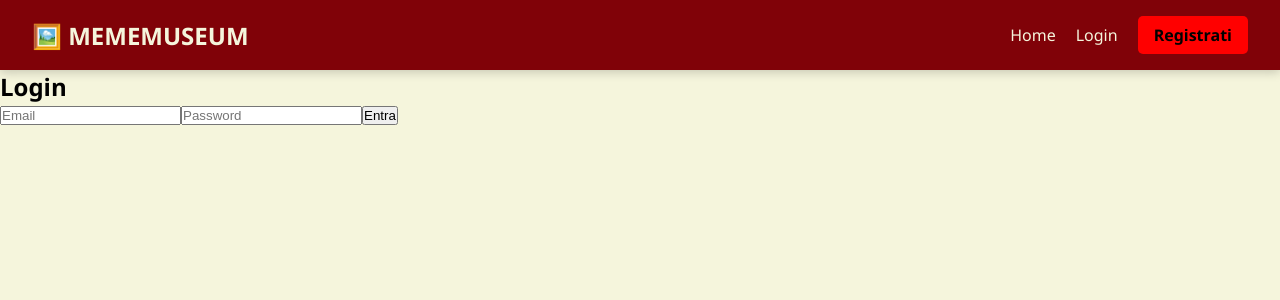
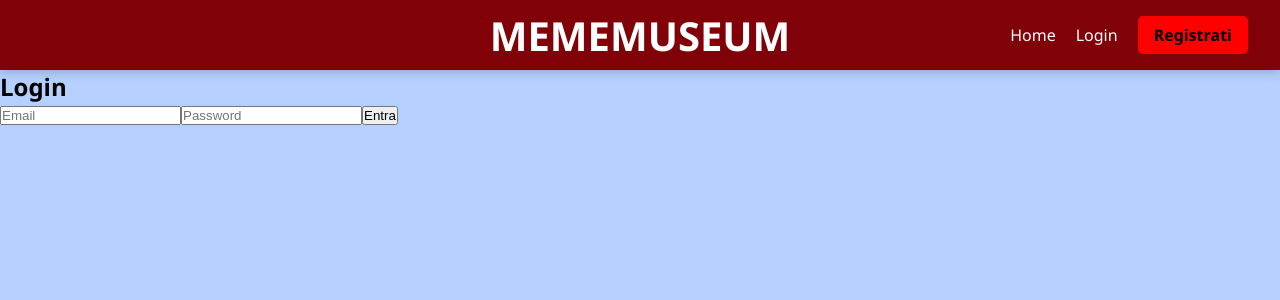
Before and after one commit to crymar02/TecWeb, a React (Vite) app in the folder mememuseum/: page /login in a window 1280 px wide. Shown: the top 300 px of the page. Built offline with nearby package versions, Linux system fonts and the light colour scheme.

Commit message:
Aggiustato grafica, Da fare: implementare la ricerca

```diff
--- a/mememuseum/index.html
+++ b/mememuseum/index.html
@@ -9,4 +9,5 @@
     <div id="root"></div>
     <script type="module" src="/src/index.jsx"></script>
   </body>
+  <link rel="stylesheet" href="https://cdnjs.cloudflare.com/ajax/libs/font-awesome/6.5.0/css/all.min.css">
 </html>
--- a/mememuseum/src/App.css
+++ b/mememuseum/src/App.css
@@ -1,8 +1,8 @@
 /* --- 1. VARIABILI E BASE --- */
 :root {
-  --primary-color: #800208;   /* Bordeaux Museo */
-  --secondary-color: #F5F5DC; /* Crema Sfondo */
-  --accent-color: #ff0000;    /* Rosso Pulsanti */
+  --primary-color: #800208;
+  --secondary-color: #b5d0ff;
+  --accent-color: #ff0000;
   --text-dark: #000000;
   --text-muted: #000000;
   --white: #ffffff;
@@ -37,9 +37,14 @@
 }
 
 .logo a {
-  font-size: 1.5rem;
+  font-size: 2.5rem;
+  font-style:italic, cursive;
   font-weight: bold;
-  color: var(--secondary-color);
+  color: #ffffff ;
+  position: absolute;
+  top: 50%;
+  left: 50%;
+  transform: translate(-50%, -50%);
   text-decoration: none;
 }
 
@@ -50,7 +55,7 @@
 }
 
 .nav-link {
-  color: var(--secondary-color);
+  color: #ffffff;
   text-decoration: none;
   transition: color 0.3s;
 }
@@ -196,12 +201,12 @@
 
 .create-card:hover {
   background-color: var(--white);
-  border-color: #8B4513; /* Colore legno/cornice */
+  border-color: #0c0500; /* Colore legno/cornice */
 }
 
 .plus-icon-wrapper {
   text-align: center;
-  color: #8B4513;
+  color: #0e0600;
 }
 
 .plus-icon {
--- a/mememuseum/src/App.jsx
+++ b/mememuseum/src/App.jsx
@@ -31,7 +31,7 @@ function App() {
       <div className="App">
         <nav className="navbar">
           <div className="logo">
-            <Link to="/">🖼️ MEMEMUSEUM</Link>
+            <Link to="/"> MEMEMUSEUM</Link>
           </div>
           <div className="menu">
             <Link to="/" className="nav-link">Home</Link>
--- a/mememuseum/src/components/Home.jsx
+++ b/mememuseum/src/components/Home.jsx
@@ -156,8 +156,19 @@ return (
               <div className="meme-interactions">
                 <div className="interaction-bar">
                   <div className="vote-section">
-                    <button onClick={() => handleVoto(meme.id_meme, true)} className={`btn-vote ${meme.voto_utente === true|| meme.voto_utente === 1 ? 'active-like' : ''}`} > 👍 {meme.likes} </button>
-                    <button  onClick={() => handleVoto(meme.id_meme, false)} className={`btn-vote ${meme.voto_utente === false || meme.voto_utente === 0? 'active-dislike' : ''}`} >  👎 {meme.dislikes} </button>
+                    <button
+  onClick={() => handleVoto(meme.id_meme, true)}
+  className={`btn-vote ${meme.voto_utente === true || meme.voto_utente === 1 ? 'active-like' : ''}`}
+>
+  <i className="fa-solid fa-thumbs-up"></i> {meme.likes}
+</button>
+
+<button
+  onClick={() => handleVoto(meme.id_meme, false)}
+  className={`btn-vote ${meme.voto_utente === false || meme.voto_utente === 0 ? 'active-dislike' : ''}`}
+>
+  <i className="fa-solid fa-thumbs-down"></i> {meme.dislikes}
+</button>
                   </div>
                   <button className="btn-show-comments" onClick={() => toggleCommenti(meme.id_meme)}>
                     💬 {meme.commenti?.length || 0}
```
Also changed, not shown: 1 other file (tests, documents, lock files or other folders).
